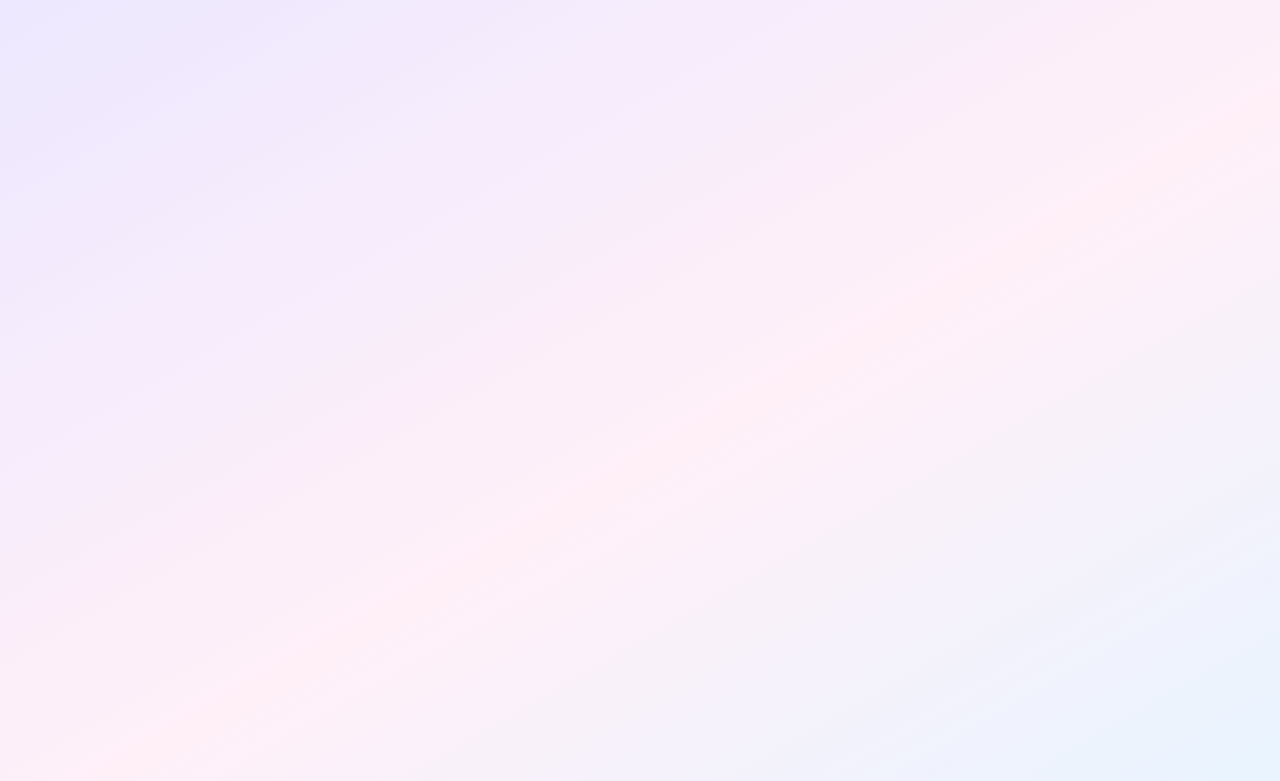
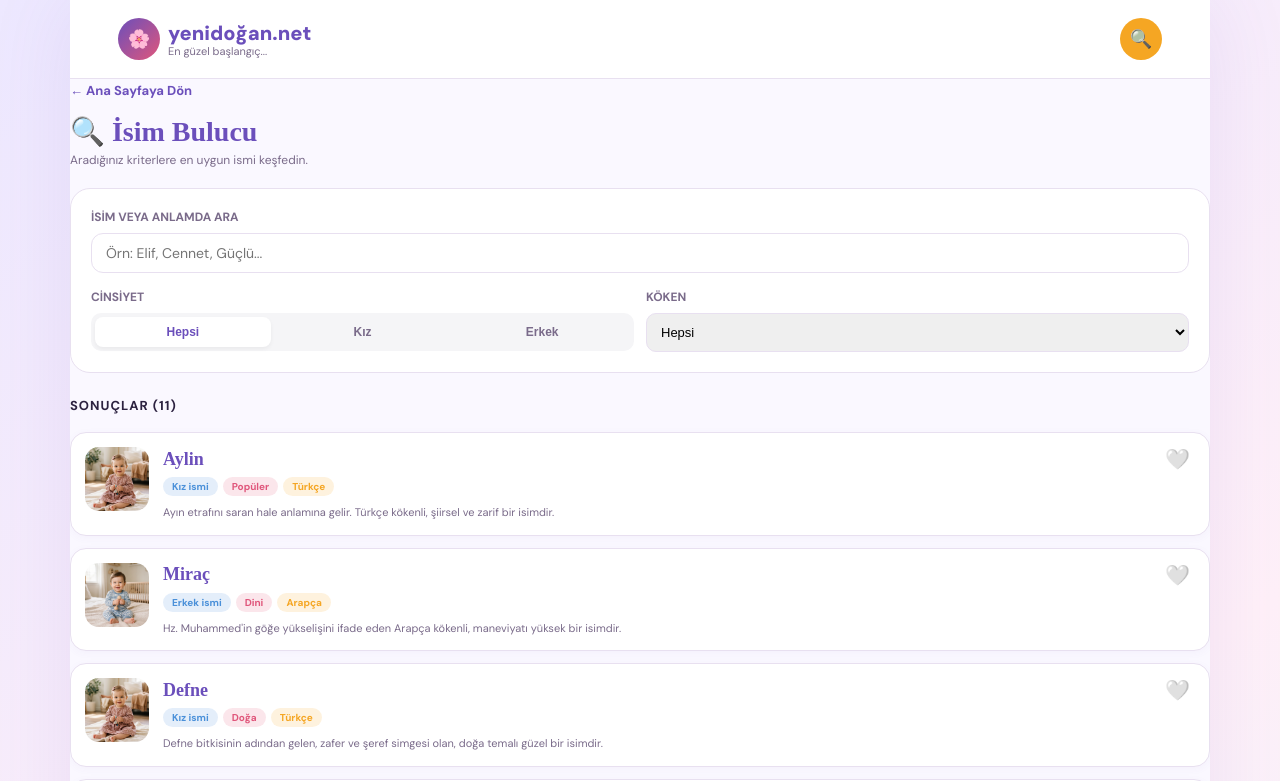
Before and after one commit to afeyza/yenidogan-app, a React (Vite) app: page /finder in a window 1280 px wide. Before the commit this address had no page. Shown: the top 781 px of the page. Built offline with nearby package versions, Linux system fonts and the light colour scheme.

Commit message:
Feat: Gelismis Isim Bulucu sayfasi ve filtreleme sistemi eklendi

```diff
--- a/src/App.tsx
+++ b/src/App.tsx
@@ -2,6 +2,7 @@ import { BrowserRouter, Routes, Route } from 'react-router-dom';
 import Layout from './components/layout/Layout';
 import { Home } from './pages/Home';
 import { Favorites } from './pages/Favorites';
+import { NameFinder } from './pages/NameFinder';
 import { FavoritesProvider } from './context/FavoritesContext';
 
 function App() {
@@ -12,6 +13,7 @@ function App() {
           <Route path="/" element={<Layout />}>
             <Route index element={<Home />} />
             <Route path="favorites" element={<Favorites />} />
+            <Route path="finder" element={<NameFinder />} />
           </Route>
         </Routes>
       </BrowserRouter>
--- a/src/pages/Home.tsx
+++ b/src/pages/Home.tsx
@@ -26,7 +26,7 @@ export const Home = () => {
         <div className="hero-badge">🌟 Bebek İsimleri</div>
         <h1>Bebeğiniz için en <span>doğru ismi</span> bulun</h1>
         <p className="hero-desc">Anlamları, kökenleri ve özellikleriyle kız ve erkek isimlerini keşfedin.</p>
-        <button className="hero-cta" onClick={() => handleAction('İsim bulucu nasıl çalışıyor?')}>İsim bulucuya git →</button>
+        <button className="hero-cta" onClick={() => navigate('/finder')}>İsim bulucuya git →</button>
       </div>
 
       {/* STATS */}
@@ -77,7 +77,7 @@ export const Home = () => {
             <h4>Popüler isimler</h4>
             <p>Keşfet →</p>
           </div>
-          <div className="cat-card" onClick={() => handleAction('İsim bulucu ile isim ara')}>
+          <div className="cat-card" onClick={() => navigate('/finder')}>
             <div className="cat-icon" style={{ background: '#EEE8FF' }}>🔍</div>
             <h4>İsim bulucu</h4>
             <p>Keşfet →</p>
--- /dev/null
+++ b/src/pages/NameFinder.tsx
@@ -0,0 +1,129 @@
+import { useState, useMemo } from 'react';
+import { namesData } from '../data/namesData';
+import { useFavorites } from '../context/FavoritesContext';
+import { Link } from 'react-router-dom';
+
+export const NameFinder = () => {
+  const { toggleFavorite, isFavorite } = useFavorites();
+
+  // States for filters
+  const [searchTerm, setSearchTerm] = useState('');
+  const [genderFilter, setGenderFilter] = useState<'Hepsi' | 'Kız' | 'Erkek'>('Hepsi');
+  const [originFilter, setOriginFilter] = useState<string>('Hepsi');
+
+  // Get unique origins from data for filter
+  const origins = useMemo(() => {
+    const allOrigins = namesData.map(item => item.t3);
+    return ['Hepsi', ...Array.from(new Set(allOrigins))];
+  }, []);
+
+  // Filtering logic
+  const filteredNames = useMemo(() => {
+    return namesData.filter(item => {
+      const matchesSearch =
+        item.n.toLowerCase().includes(searchTerm.toLowerCase()) ||
+        item.m.toLowerCase().includes(searchTerm.toLowerCase());
+
+      const matchesGender = genderFilter === 'Hepsi' || item.g === genderFilter;
+      const matchesOrigin = originFilter === 'Hepsi' || item.t3 === originFilter;
+
+      return matchesSearch && matchesGender && matchesOrigin;
+    });
+  }, [searchTerm, genderFilter, originFilter]);
+
+  return (
+    <div className="finder-page">
+      <div className="fav-header">
+        <Link to="/" style={{display: 'inline-flex', alignItems: 'center', gap: '6px', fontSize: '13px', color: 'var(--purple)', textDecoration: 'none', marginBottom: '16px', fontWeight: 600}}>
+          ← Ana Sayfaya Dön
+        </Link>
+        <h2 style={{ fontSize: '28px' }}>🔍 İsim Bulucu</h2>
+        <p>Aradığınız kriterlere en uygun ismi keşfedin.</p>
+      </div>
+
+      {/* FILTER SECTION */}
+      <div className="finder-filters" style={{ background: '#fff', padding: '20px', borderRadius: '20px', border: '1px solid var(--border)', marginBottom: '24px' }}>
+        <div style={{ marginBottom: '16px' }}>
+          <label style={{ display: 'block', fontSize: '12px', fontWeight: 700, marginBottom: '8px', color: 'var(--muted)' }}>İSİM VEYA ANLAMDA ARA</label>
+          <input
+            type="text"
+            className="header-search-input"
+            placeholder="Örn: Elif, Cennet, Güçlü..."
+            value={searchTerm}
+            onChange={(e) => setSearchTerm(e.target.value)}
+            style={{ width: '100%', background: '#fff', border: '1px solid var(--border)' }}
+          />
+        </div>
+
+        <div style={{ display: 'grid', gridTemplateColumns: '1fr 1fr', gap: '12px' }}>
+          <div>
+            <label style={{ display: 'block', fontSize: '12px', fontWeight: 700, marginBottom: '8px', color: 'var(--muted)' }}>CİNSİYET</label>
+            <div style={{ display: 'flex', gap: '4px', background: '#F5F5F7', padding: '4px', borderRadius: '10px' }}>
+              {['Hepsi', 'Kız', 'Erkek'].map(g => (
+                <button
+                  key={g}
+                  onClick={() => setGenderFilter(g as any)}
+                  style={{
+                    flex: 1, padding: '8px', borderRadius: '8px', border: 'none', fontSize: '12px', fontWeight: 600, cursor: 'pointer',
+                    background: genderFilter === g ? '#fff' : 'transparent',
+                    boxShadow: genderFilter === g ? '0 2px 4px rgba(0,0,0,0.05)' : 'none',
+                    color: genderFilter === g ? 'var(--purple)' : 'var(--muted)'
+                  }}
+                >
+                  {g}
+                </button>
+              ))}
+            </div>
+          </div>
+          <div>
+            <label style={{ display: 'block', fontSize: '12px', fontWeight: 700, marginBottom: '8px', color: 'var(--muted)' }}>KÖKEN</label>
+            <select
+              value={originFilter}
+              onChange={(e) => setOriginFilter(e.target.value)}
+              style={{ width: '100%', padding: '10px', borderRadius: '10px', border: '1px solid var(--border)', fontSize: '13px', outline: 'none', cursor: 'pointer' }}
+            >
+              {origins.map(o => <option key={o} value={o}>{o}</option>)}
+            </select>
+          </div>
+        </div>
+      </div>
+
+      {/* RESULTS SECTION */}
+      <div className="section-header">
+        <span className="section-title">Sonuçlar ({filteredNames.length})</span>
+      </div>
+
+      <div className="fav-list">
+        {filteredNames.length > 0 ? (
+          filteredNames.map((item) => (
+            <div className="fav-item" key={item.id}>
+              <div className={`fav-img ai-bebek ${item.g === 'Kız' ? 'ai-kiz' : 'ai-erkek'}`} style={{ alignSelf: 'flex-start' }}></div>
+              <div className="fav-info">
+                <div className="fav-name-row" style={{ display: 'flex', justifyContent: 'space-between', alignItems: 'center' }}>
+                  <span className="fav-name">{item.n}</span>
+                  <button
+                    onClick={() => toggleFavorite(item.id)}
+                    style={{ background: 'none', border: 'none', fontSize: '20px', cursor: 'pointer', padding: '0 5px' }}
+                  >
+                    {isFavorite(item.id) ? "❤️" : "🤍"}
+                  </button>
+                </div>
+                <div className="name-tags" style={{ marginBottom: '8px' }}>
+                  <span className="tag tag-blue">{item.t1}</span>
+                  <span className="tag tag-pink">{item.t2}</span>
+                  <span className="tag tag-gold">{item.t3}</span>
+                </div>
+                <p className="fav-desc">{item.m}</p>
+              </div>
+            </div>
+          ))
+        ) : (
+          <div className="empty-state">
+            <div className="empty-icon">🔎</div>
+            <p>Aradığınız kriterlere uygun isim bulunamadı.</p>
+          </div>
+        )}
+      </div>
+    </div>
+  );
+};
```
